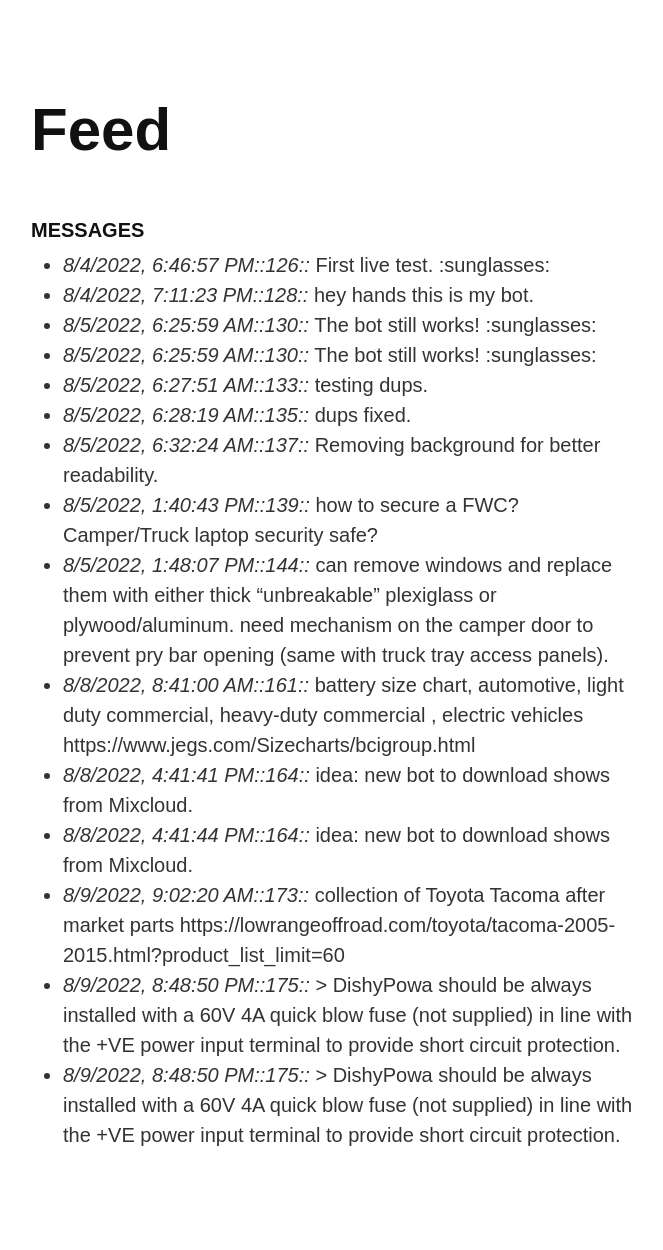
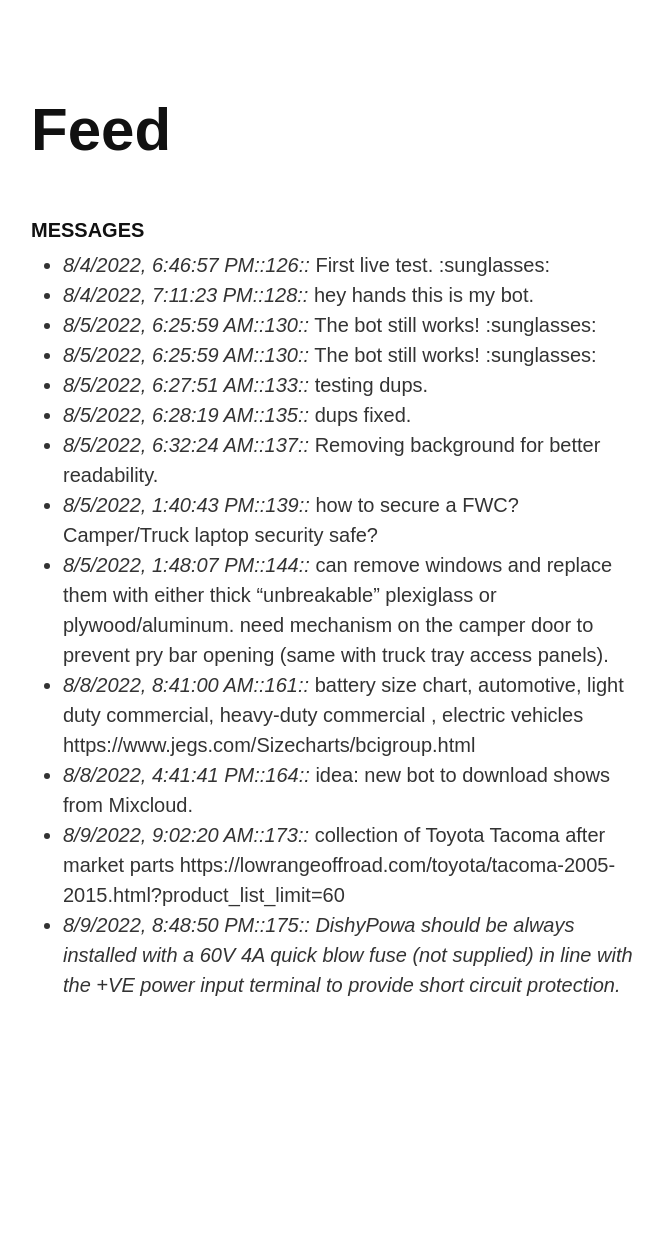
Before and after one commit to todgru/todgru.github.io, a Jekyll site: the page built from feed/index.md, in a window 1280 px wide. Shown: the whole page, without its empty margins (307-970 px from the left). Built offline with Jekyll 4.4.1, drawn with Linux system fonts in a browser that asks for light colours; our own code applies the rules of GitHub Pages for plain Markdown files; after the commit the page ends 1100 px from its top, so only the background shows below that.

Commit message:
feed: fix dup. what is up with dups?

```diff
--- a/feed/index.md
+++ b/feed/index.md
@@ -15,7 +15,5 @@
 * _8/5/2022, 1:48:07 PM::144::_ can remove windows and replace them with either thick "unbreakable" plexiglass or plywood/aluminum. need mechanism on the camper door to prevent pry bar opening (same with truck tray access panels).
 * _8/8/2022, 8:41:00 AM::161::_ battery size chart, automotive, light duty commercial, heavy-duty commercial , electric vehicles https://www.jegs.com/Sizecharts/bcigroup.html
 * _8/8/2022, 4:41:41 PM::164::_ idea: new bot to download shows from Mixcloud.
-* _8/8/2022, 4:41:44 PM::164::_ idea: new bot to download shows from Mixcloud.
 * _8/9/2022, 9:02:20 AM::173::_ collection of Toyota Tacoma after market parts https://lowrangeoffroad.com/toyota/tacoma-2005-2015.html?product_list_limit=60
-* _8/9/2022, 8:48:50 PM::175::_  > DishyPowa should be always installed with a 60V 4A quick blow fuse (not supplied) in line with the +VE power input terminal to provide short circuit protection.
-* _8/9/2022, 8:48:50 PM::175::_  > DishyPowa should be always installed with a 60V 4A quick blow fuse (not supplied) in line with the +VE power input terminal to provide short circuit protection.
+* _8/9/2022, 8:48:50 PM::175::_  _DishyPowa should be always installed with a 60V 4A quick blow fuse (not supplied) in line with the +VE power input terminal to provide short circuit protection._
```
